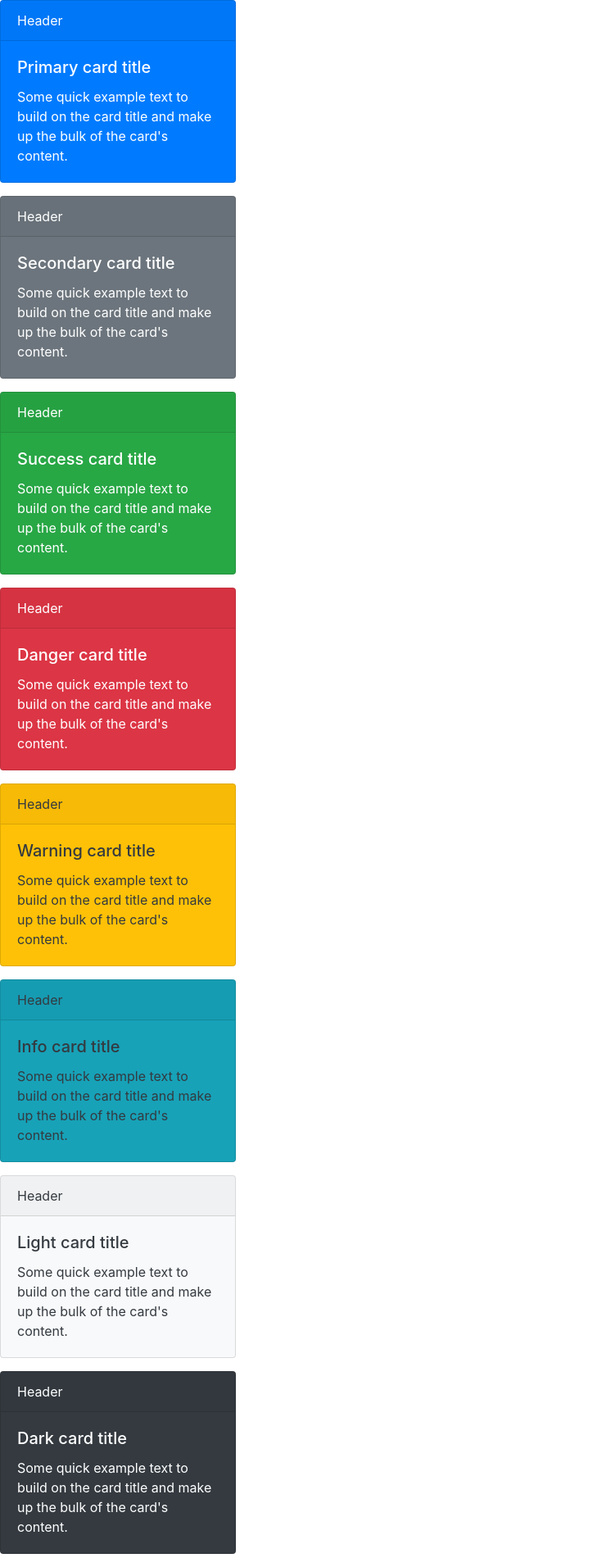
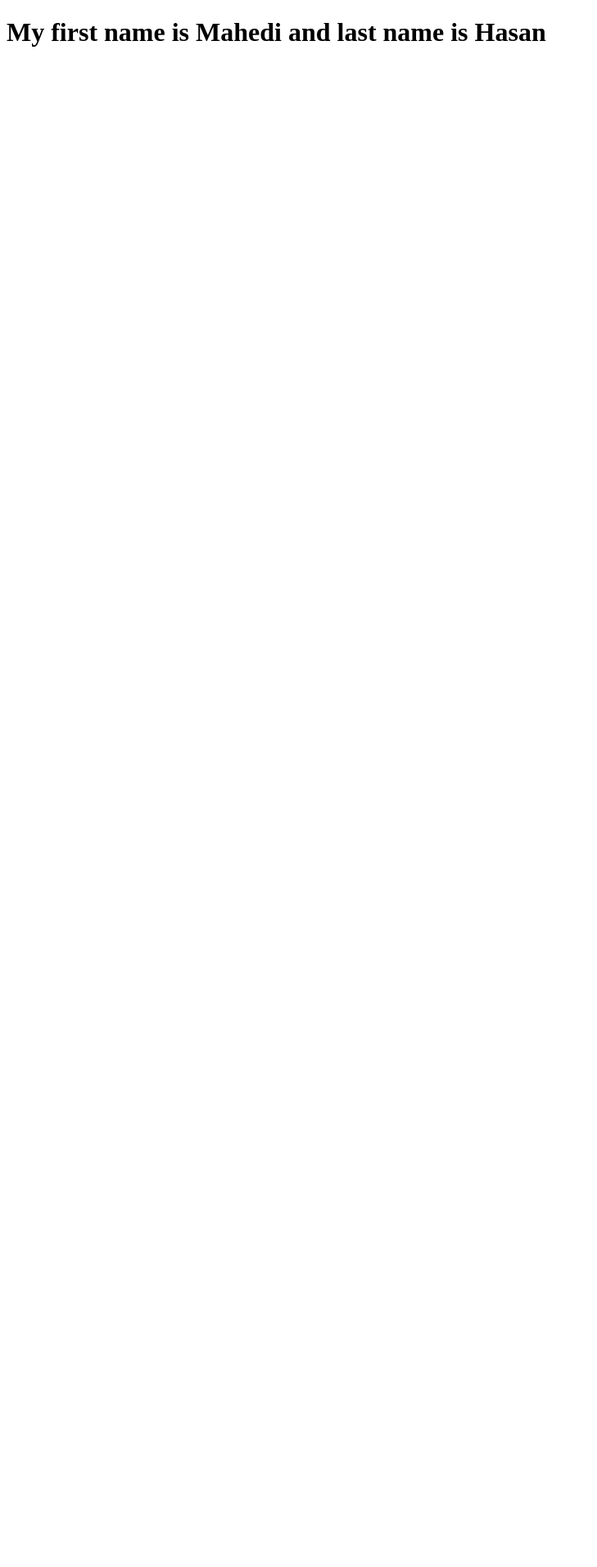
Before and after one commit to AnwarHossainSR/React-Test, a React (Create React App) app: page / in a window 1280 px wide. Shown: the whole page at 82% size, without its empty margins (0-729 px from the left). After the commit the page ends 800 px from the top, so only its background shows below. Built offline with nearby package versions, Linux system fonts and the light colour scheme.

Commit message:
Context Api

```diff
--- a/src/App.jsx
+++ b/src/App.jsx
@@ -1,67 +1,19 @@
-import React, { useState } from 'react'
-import '../node_modules/bootstrap/dist/css/bootstrap.min.css'
+import React, { createContext } from 'react'
+import ComA from './component/ComA';
 
+const FirstName = createContext()
+const LastName = createContext()
 const App = () => {
-    return (
-        <div>
-            <div class="card text-white bg-primary mb-3" Style="max-width: 18rem;">
-  <div class="card-header">Header</div>
-  <div class="card-body">
-    <h5 class="card-title">Primary card title</h5>
-    <p class="card-text">Some quick example text to build on the card title and make up the bulk of the card's content.</p>
-  </div>
-</div>
-<div class="card text-white bg-secondary mb-3" Style="max-width: 18rem;">
-  <div class="card-header">Header</div>
-  <div class="card-body">
-    <h5 class="card-title">Secondary card title</h5>
-    <p class="card-text">Some quick example text to build on the card title and make up the bulk of the card's content.</p>
-  </div>
-</div>
-<div class="card text-white bg-success mb-3" Style="max-width: 18rem;">
-  <div class="card-header">Header</div>
-  <div class="card-body">
-    <h5 class="card-title">Success card title</h5>
-    <p class="card-text">Some quick example text to build on the card title and make up the bulk of the card's content.</p>
-  </div>
-</div>
-<div class="card text-white bg-danger mb-3" Style="max-width: 18rem;">
-  <div class="card-header">Header</div>
-  <div class="card-body">
-    <h5 class="card-title">Danger card title</h5>
-    <p class="card-text">Some quick example text to build on the card title and make up the bulk of the card's content.</p>
-  </div>
-</div>
-<div class="card text-dark bg-warning mb-3" Style="max-width: 18rem;">
-  <div class="card-header">Header</div>
-  <div class="card-body">
-    <h5 class="card-title">Warning card title</h5>
-    <p class="card-text">Some quick example text to build on the card title and make up the bulk of the card's content.</p>
-  </div>
-</div>
-<div class="card text-dark bg-info mb-3" Style="max-width: 18rem;">
-  <div class="card-header">Header</div>
-  <div class="card-body">
-    <h5 class="card-title">Info card title</h5>
-    <p class="card-text">Some quick example text to build on the card title and make up the bulk of the card's content.</p>
-  </div>
-</div>
-<div class="card text-dark bg-light mb-3" Style="max-width: 18rem;">
-  <div class="card-header">Header</div>
-  <div class="card-body">
-    <h5 class="card-title">Light card title</h5>
-    <p class="card-text">Some quick example text to build on the card title and make up the bulk of the card's content.</p>
-  </div>
-</div>
-<div class="card text-white bg-dark mb-3" Style="max-width: 18rem;">
-  <div class="card-header">Header</div>
-  <div class="card-body">
-    <h5 class="card-title">Dark card title</h5>
-    <p class="card-text">Some quick example text to build on the card title and make up the bulk of the card's content.</p>
-  </div>
-</div>
-        </div>
-    )
+  return (
+    <div>
+      <FirstName.Provider value={"Mahedi"}>
+        <LastName.Provider value={"Hasan"}>
+          <ComA />
+        </LastName.Provider>
+      </FirstName.Provider>
+    </div>
+  )
 }
 
 export default App
+export {FirstName,LastName}
--- /dev/null
+++ b/src/component/ComA.jsx
@@ -0,0 +1,11 @@
+import React from 'react'
+import ComB from './ComB';
+const ComA = () => {
+    return (
+        <>
+            <ComB />
+        </>
+    )
+}
+
+export default ComA
--- /dev/null
+++ b/src/component/ComB.jsx
@@ -0,0 +1,11 @@
+import React from 'react'
+import ComC from './ComC';
+const ComB = () => {
+    return (
+        <div>
+            <ComC />
+        </div>
+    )
+}
+
+export default ComB
--- /dev/null
+++ b/src/component/ComC.jsx
@@ -0,0 +1,19 @@
+import React from 'react'
+import {FirstName,LastName} from '../App'
+const ComC = () => {
+    return (
+        <div>
+            <FirstName.Consumer>{(fname)=>{
+                    return (
+                        <LastName.Consumer>{(lname)=>{
+                            return <h1>My first name is {fname} and last name is {lname}</h1>
+                        }}
+                        </LastName.Consumer>
+                    )
+                }}
+            </FirstName.Consumer>
+        </div>
+    )
+}
+
+export default ComC
--- a/src/index.js
+++ b/src/index.js
@@ -1,8 +1,6 @@
-import react from "react";
 import React from 'react';
 import ReactDom from "react-dom";
 import App from "./App";
-import './index.css';
 ReactDom.render(
   <>
     <App />
```
Also changed, not shown: src/component/Card.jsx (deleted, +0 -22 lines), src/component/Sdata.jsx (deleted, +0 -39 lines).
